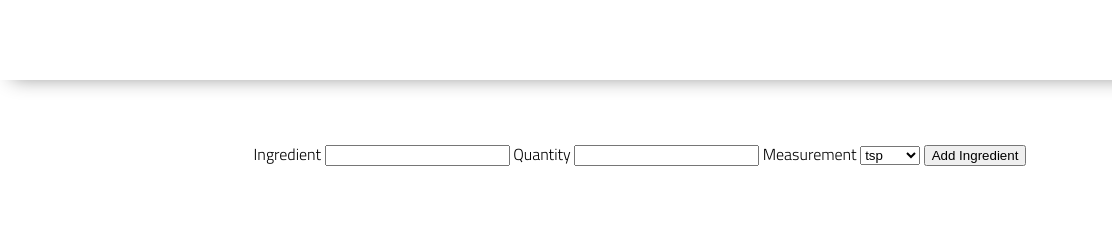
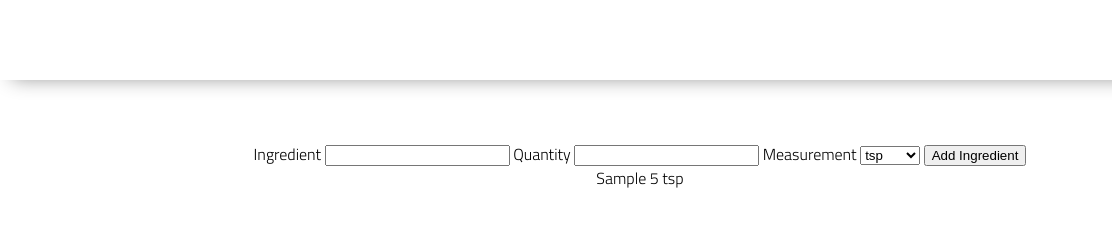
Before and after one commit to dfrancisco26/meal-tracker, a plain HTML site: page index.html in a window 1280 px wide. Both pictures are taken after typing "Sample", "5" into the empty fields and a click on the button "Add Ingredient". Shown: the full height of the page, 0-1112 px from the left. Drawn offline with Linux system fonts and the light colour scheme.

Commit message:
made renderIngredients and renderIngredientLI functions.

```diff
--- a/app.js
+++ b/app.js
@@ -1,5 +1,6 @@
 // import functions and grab DOM elements
 const addForm = document.getElementById('add-ingredient');
+const ingredientList = document.getElementById('ingredient-list');
 // let state
 let ingredients = [];
 // set event listeners
@@ -12,9 +13,24 @@ addForm.addEventListener('submit', (e) => {
         measurement: data.get('measurement'),
     };
     ingredients.push(item);
+    renderIngredients(item);
     addForm.reset();
+
 });
 
+
+function renderIngredientLI(item) {
+    const li = document.createElement('li');
+    li.textContent = `${item.ingredient} ${item.qty} ${item.measurement}`;
+    return li;
+}
+function renderIngredients() {
+    ingredientList.textContent = '';
+    for (let item of ingredients) {
+        const li = renderIngredientLI(item);
+        ingredientList.appendChild(li);
+    }
+}
   // get user input
   // use user input to update state
   // update DOM to reflect the new state
--- a/index.html
+++ b/index.html
@@ -40,6 +40,9 @@ one text. Also, a button to submit the form.-->
             </label>
         <button type="submit">Add Ingredient</button>
     </form>
+    <div class="ingredient-list">
+        <ul id="ingredient-list"></ul>
+    </div>
     </section>
     <section>
 
```
Also changed, not shown: utils.js (added).
